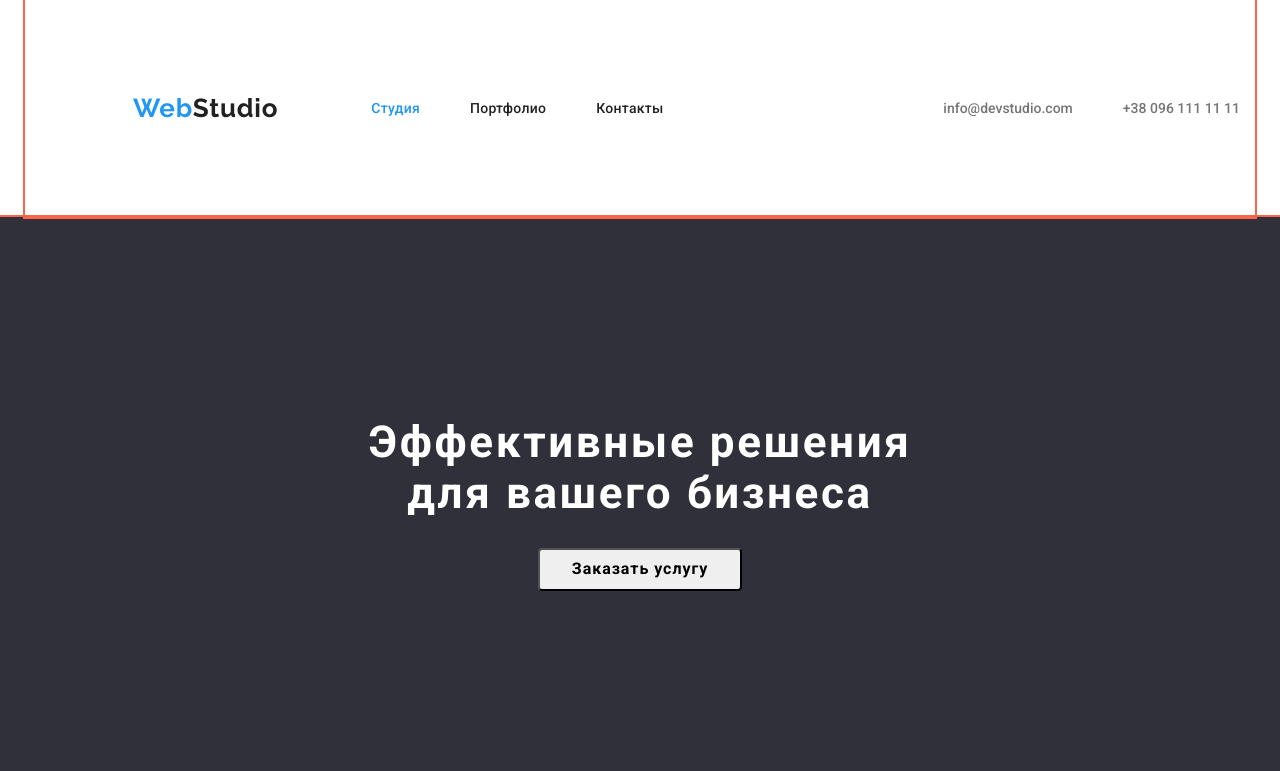
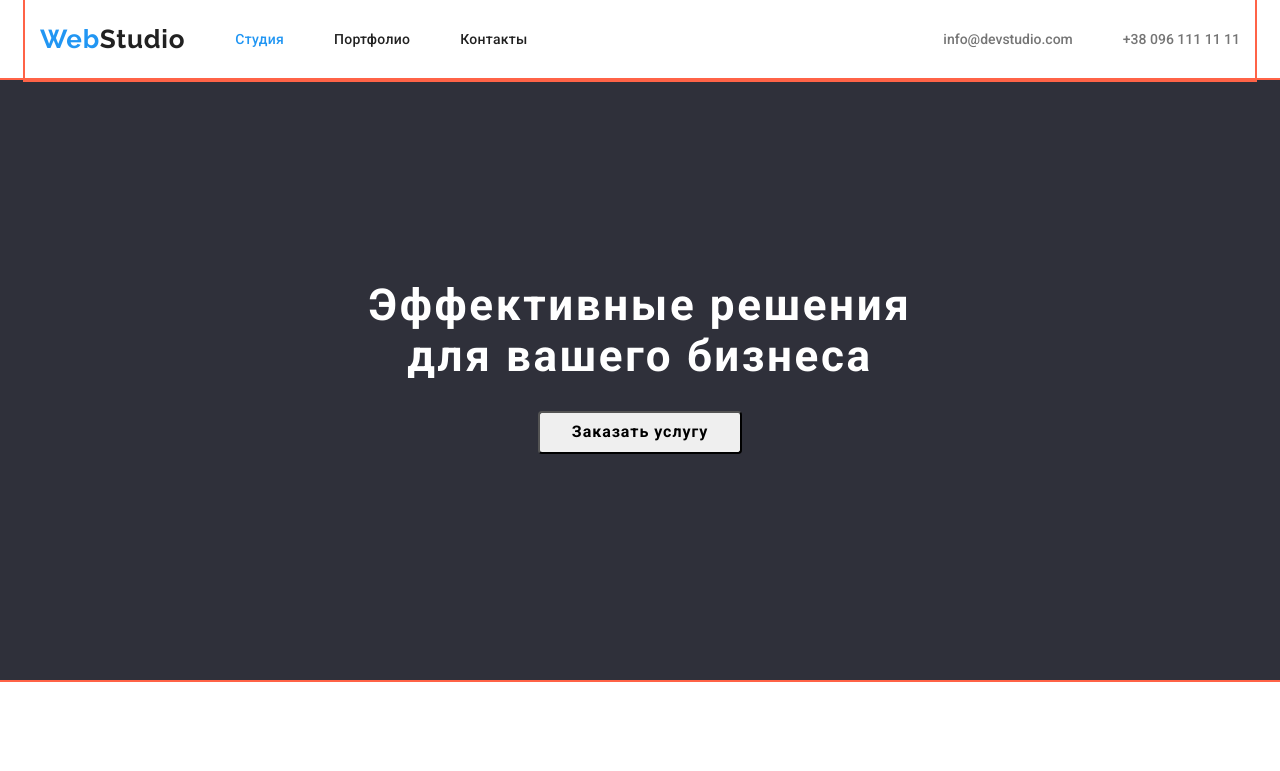
Before and after one commit to Artur-Ned/goit-markup-hw-03, a plain HTML site: page index.html in a window 1280 px wide. Shown: the top 771 px of the page. Drawn offline with nearby package versions, Linux system fonts and the light colour scheme.

Commit message:
падинги и марджины в хедере выставил

```diff
--- a/CSS/styles.css
+++ b/CSS/styles.css
@@ -62,6 +62,8 @@ body {
   display: flex;
   align-items: center;
   outline: 2px solid tomato;
+  padding-top: 24px;
+  padding-bottom: 25px;
 }
 .nav {
   display: flex;
@@ -76,9 +78,6 @@ body {
   display: flex;
 }
 
-.header .logotype {
-  margin: 93px;
-}
 .nav-list-item:not(:last-child) {
   margin-right: 50px;
 }
@@ -90,6 +89,10 @@ body {
   margin-left: auto;
 }
 
+.header .logotype {
+  margin-right: 50px;
+}
+
 .logotype {
   font-family: var(--secondary-font);
   font-weight: 700;
@@ -98,7 +101,9 @@ body {
   letter-spacing: 0.03em;
   text-decoration: none;
   color: var(--accent-color-heder);
+  display: block;
 }
+
 .log-part2 {
   color: var(--all-text-color);
 }
```
